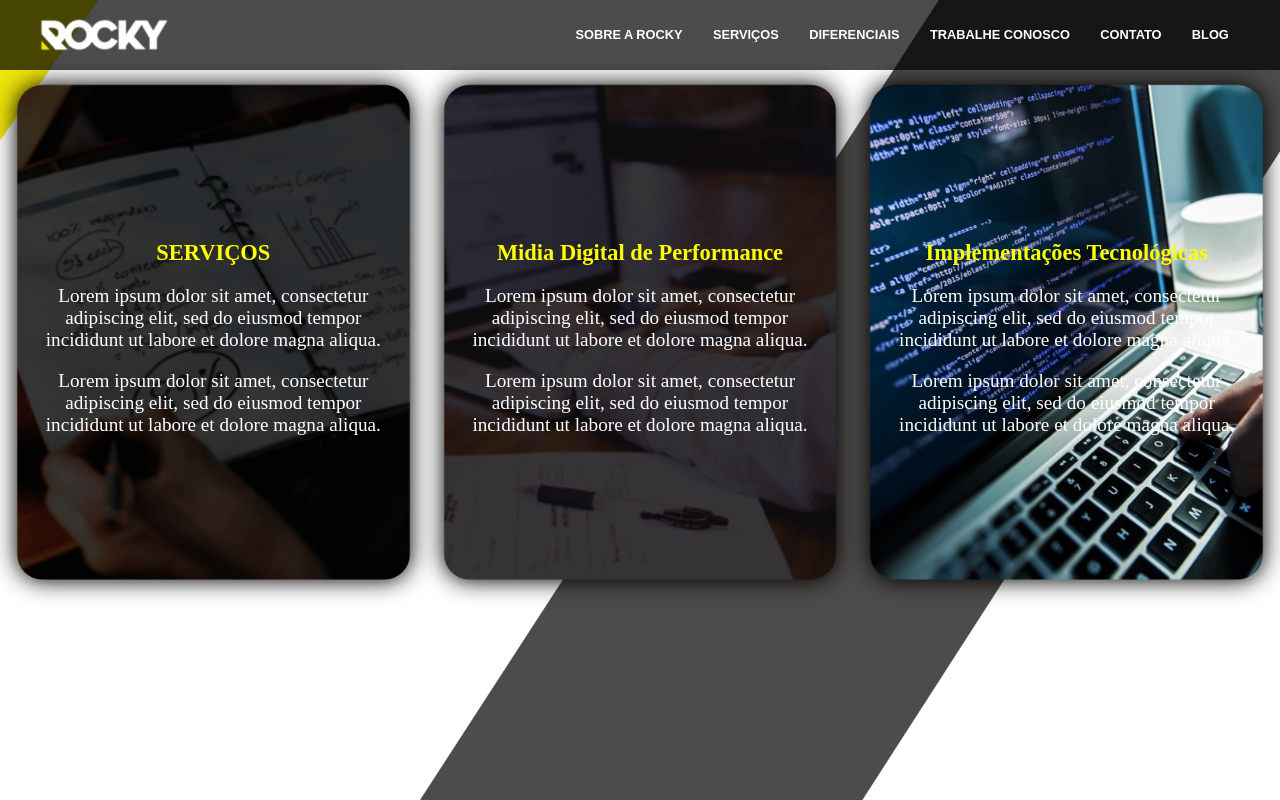
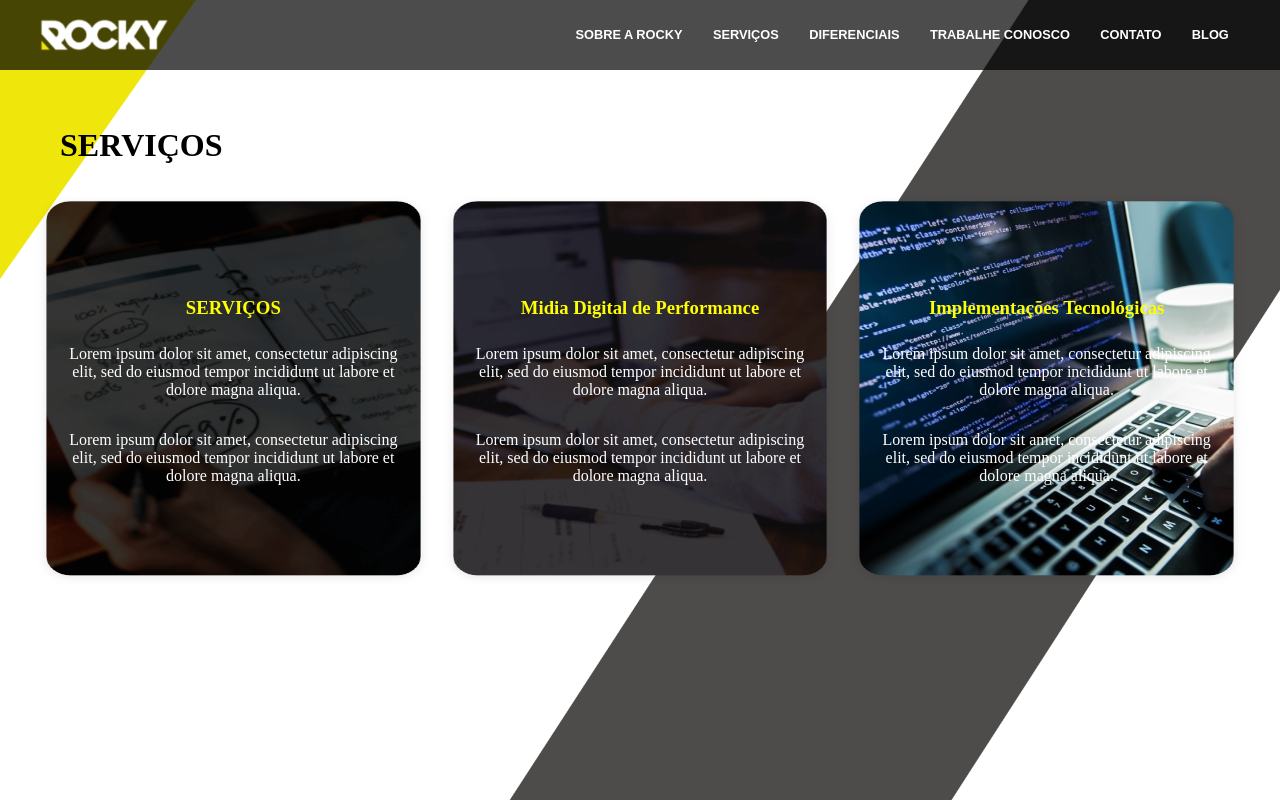
Before and after one commit to dany679/desafio-rocky, a plain HTML site: page servicos/servicos.html in a window 1280 px wide. Drawn offline with Linux system fonts and the light colour scheme.

Commit message:
basic changes

```diff
--- a/css/grid_cards.css
+++ b/css/grid_cards.css
@@ -1,7 +1,7 @@
 
 .container{
   display: grid;
-  justify-items: center;
+  justify-content: center;
 }
 @media (max-width:768px) {
 .card{
@@ -10,7 +10,7 @@
 }
 
 @media (min-width:768px) {
-  .container{
+  .container .card{
     display: grid;
       grid-template-columns: repeat(auto-fill, minmax(350px, 1fr));
   }
@@ -20,9 +20,7 @@
   display: inline-block;
   filter: drop-shadow(0 0 0.75rem black);
   position: relative;
-  /* background-image:url('../Imagens/web/s3\ ft1.png');
-  background-repeat: no-repeat;
-  background-size: contain; */
+ background: red;
 
 }
   @media (max-width:768px) {
@@ -61,6 +59,18 @@
   width: 80%;
 
 }
+
+.container{
+  /* display: grid;
+  justify-items: center; */
+}
+@media (min-width:768px) {
+  .container-content{
+    display: grid;
+    grid-template-columns: repeat(auto-fill, minmax(250px, 1fr));
+  }
+
+}
 /* .container  .card p{
 padding-left: 40px;
 padding-right: 40px;
--- /dev/null
+++ b/css/grid_cards_tamplate.css
@@ -0,0 +1,53 @@
+
+  .container {
+
+    padding: 30px;
+  }
+  .container{
+
+    justify-content: center;
+
+  }
+  @media (max-width:768px) {
+    .container{
+      align-items: center;
+    }
+  }
+  .container-content{
+    display: grid;
+    grid-template-columns: repeat(auto-fill, minmax(380px, 1fr));
+    align-items: center;
+
+  }
+  .text{
+    text-align: center;
+    color: #fff;
+    display: flex;
+    flex-direction: column;
+    padding: 30px;
+  }
+  .text >*{
+    width: 100%;
+  }
+  .card{
+    display: flex;
+    align-items: center;
+    min-width: 400px;
+    min-height: 400px;
+    max-width: 600px;
+    max-height: 600px;
+    background: black;
+  }
+  h2{
+    display: block;
+    /* position: absolute; */
+  }
+
+  @media (max-width:768px){
+    .card{
+    min-width: 300px;
+    min-height: 300px;
+    max-width: 500px;
+    max-height: 500px;
+    }
+  }
--- a/css/header_basic.css
+++ b/css/header_basic.css
@@ -146,3 +146,17 @@ a:hover {
         grid-template-areas: 'menu logo';
     }
 }
+.container h2{
+  text-transform: uppercase;
+  font-size: 2rem;
+  margin-left: 30px;
+}
+.card h3{
+  color: yellow;
+  margin-bottom: 10px;
+}
+.container h2{
+  text-transform: uppercase;
+  font-size: 2rem;
+  margin-left: 30px;
+}
--- a/diferenciais/style.css
+++ b/diferenciais/style.css
@@ -3,7 +3,7 @@
 body {
   background-image: url("../Imagens/web/bg.png");
   background-repeat: no-repeat;
-  background-position: left  bottom 50%;
+  background-position: left  bottom 30%;
   background-attachment: fixed;
   /* background-position: center top 24%; */
   /* background-position: center top 40%; */
@@ -22,3 +22,28 @@ body {
   }
 
 }
+#card-3{
+  background:
+  url(../Imagens/web/s4\ ft3.png) no-repeat center center;
+  background-size: 100% 100%;
+}
+#card-2{
+  background:
+  /* linear-gradient(to right ,rgba(26,55,76,.7)  45% , transparent  ), */
+  url(../Imagens/web/s4\ ft2.png) no-repeat center center;
+  background-size: 100% 100%;
+}
+#card-1{
+  background:
+  /* linear-gradient(to right ,rgba(26,55,76,.7)  45% , transparent  ), */
+  url(../Imagens/web/s4\ ft1.png) no-repeat center center;
+  background-size: 100% 100%;
+
+}
+@media (min-width:768px) {
+  .card{
+    height: 600px;
+    width:250px;
+  }
+
+}
--- a/servicos/servicos.html
+++ b/servicos/servicos.html
@@ -7,13 +7,13 @@
   <meta name="viewport" content="width=device-width, initial-scale=1.0">
   <title>Menu Mobile</title>
   <link rel="stylesheet" href="./style.css">
-  <link rel="stylesheet" href="../css/grid_cards.css">
+  <link rel="stylesheet" href="../css/grid_cards_tamplate.css">
   <link rel="stylesheet" href="../css/header_basic.css">
 </head>
 
 <body>
   <header id="header">
-    <a id="logo" href="/"><img src="../Imagens/web/logo.png" alt="Rocky"></a>
+    <a id="logo" href="../"><img src="../Imagens/web/logo.png" alt="Rocky"></a>
     <nav id="nav">
       <button aria-label="Abrir Menu" id="btn-mobile" aria-haspopup="true" aria-controls="menu" aria-expanded="false">
         <span id="hamburger"></span>
@@ -22,31 +22,33 @@
         <li><a href="../sobre/sobre.html">Sobre a rocky</a></li>
         <li><a href="#!">Serviços</a></li>
         <li><a href="../diferenciais/diferenciais.html">Diferenciais</a></li>
-        <li><a href="/">trabalhe conosco</a></li>
+        <li><a href="../">trabalhe conosco</a></li>
         <li><a href="../contato/contato.html">contato</a></li>
-        <li><a href="/">blog</a></li>
+        <li><a href="../">blog</a></li>
       </ul>
     </nav>
   </header>
   <div class="container">
-    <div class="card">
-          <img src="../Imagens/web/s3 ft1.png" alt="" width="100%">
+    <h2>Serviços</h2>
+    <div class="container-content">
+      <div class="card" id="card-1">
+        <!-- <img src="../Imagens/web/s3 ft1.png" alt="" width="100%"> -->
         <div class="text">
           <H3>SERVIÇOS</H3>
           <p>Lorem ipsum dolor sit amet, consectetur adipiscing elit, sed do eiusmod tempor incididunt ut labore et dolore magna aliqua.</p>
           <p>Lorem ipsum dolor sit amet, consectetur adipiscing elit, sed do eiusmod tempor incididunt ut labore et dolore magna aliqua.</p>
       </div>
   </div>
-    <div class="card">
-          <img src="../Imagens/web/s3 ft2.png" alt="" width="100%">
+  <div class="card" id="card-2">
+        <!-- <img src="../Imagens/web/s3 ft2.png" alt="" width="100%"> -->
         <div class="text">
           <H3>Midia Digital de Performance</H3>
           <p>Lorem ipsum dolor sit amet, consectetur adipiscing elit, sed do eiusmod tempor incididunt ut labore et dolore magna aliqua.</p>
           <p>Lorem ipsum dolor sit amet, consectetur adipiscing elit, sed do eiusmod tempor incididunt ut labore et dolore magna aliqua.</p>
       </div>
   </div>
-    <div class="card">
-          <img src="../Imagens/web/s3 ft3.png" alt="" width="100%">
+  <div class="card" id="card-3">
+        <!-- <img src="../Imagens/web/s3 ft3.png" alt="" width="100%"> -->
         <div class="text">
           <h3>Implementações Tecnológicas</h3>
           <p>Lorem ipsum dolor sit amet, consectetur adipiscing elit, sed do eiusmod tempor incididunt ut labore et dolore magna aliqua.</p>
@@ -54,6 +56,7 @@
         </div>
   </div>
     </div>
+  </div>
   <script src="../js/header.js"></script>
 </body>
 
--- a/servicos/style.css
+++ b/servicos/style.css
@@ -2,7 +2,7 @@
 body {
   background-image: url("../Imagens/web/bg.png");
   background-repeat: no-repeat;
-  background-position: left  bottom 50%;
+  background-position: left  bottom 55%;
   background-attachment: fixed;
   /* background-position: center top 24%; */
   /* background-position: center top 40%; */
@@ -14,21 +14,26 @@ body {
     background-image: none;
   }
 }
-
-.container{
-  display: grid;
-  justify-items: center;
+#card-3{
+  background:
+  /* linear-gradient(to right ,rgba(26,55,76,.7)  45% , transparent  ), */
+  url(../Imagens/web/s3\ ft3.png) no-repeat center center;
+  background-size: 100% 100%;
 }
-@media (min-width:768px) {
-  .container{
-    display: grid;
-      grid-template-columns: repeat(auto-fill, minmax(350px, 1fr));
-  }
+#card-2{
+  background:
+  /* linear-gradient(to right ,rgba(26,55,76,.7)  45% , transparent  ), */
+  url(../Imagens/web/s3\ ft2.png) no-repeat center center;
+  background-size: 100% 100%;
+}
+#card-1{
+  background:
+  /* linear-gradient(to right ,rgba(26,55,76,.7)  45% , transparent  ), */
+  url(../Imagens/web/s3\ ft1.png) no-repeat center center;
+  background-size: 100% 100%;
 
 }
+/* .container{
+  display: flex;
 
-
-.card h3{
-  color: yellow;
-  margin-bottom: 10px;
-}
+} */
```
Also changed, not shown: contato/contato.html (+3 -3 lines), diferenciais/diferenciais.html (+13 -12 lines), index.html (+3 -3 lines), sobre/sobre.html (+4 -4 lines). Lines whose indentation alone changed are shown as unchanged.
